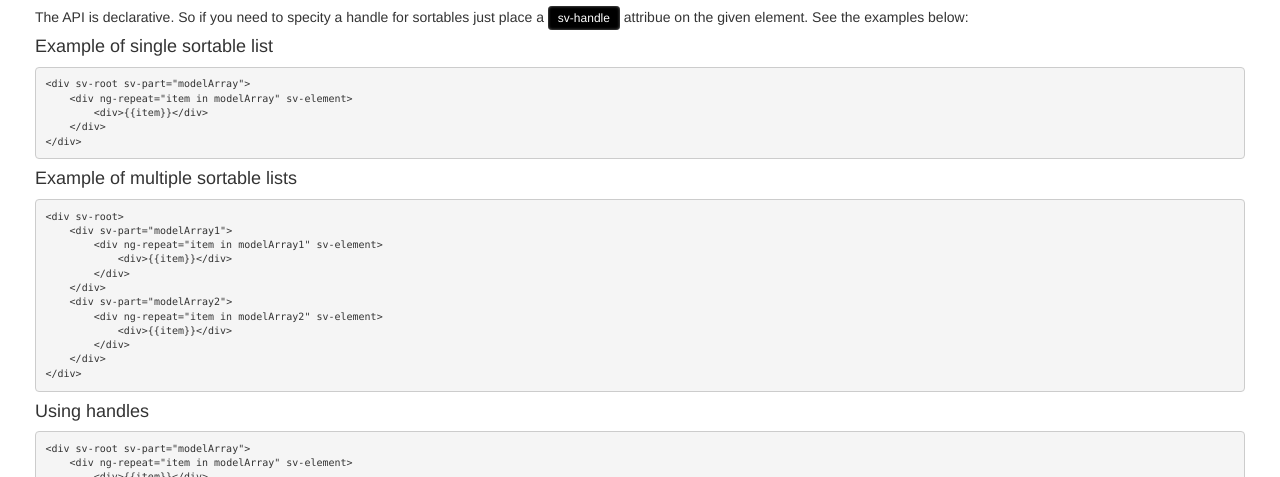
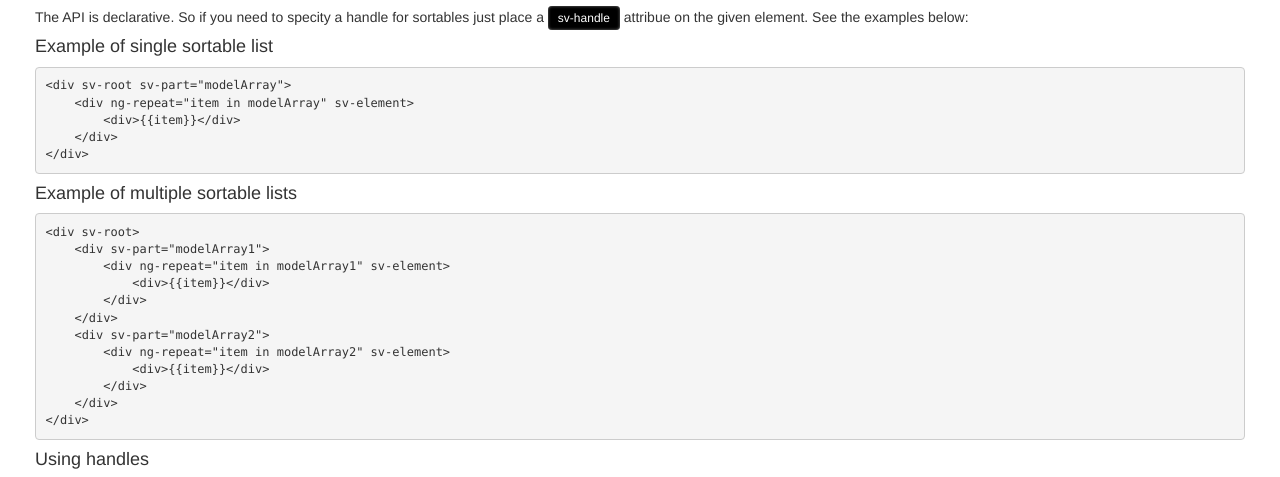
Before and after one commit to kamilkp/angular-sortable-view, a plain HTML site: page index.html in a window 1280 px wide. Shown: the part 321-798 px from the top of the page. Drawn offline with nearby package versions, Linux system fonts and the light colour scheme.

Commit message:
styles update

```diff
--- a/index.html
+++ b/index.html
@@ -47,10 +47,6 @@
 			min-height: 100%;
 			-moz-box-sizing: border-box;
 			box-sizing: border-box;
-			-webkit-user-select: none;
-			-moz-user-select: none;
-			-ms-user-select: none;
-			user-select: none;
 		}
 		h1{
 			margin-bottom: 50px;
@@ -62,7 +58,7 @@
 			background: hsl(60, 80%, 90%);
 		}
 		pre{
-			font-size: 10px;
+			font-size: 12px;
 			tab-size: 4;
 		}
 		.well{
```
